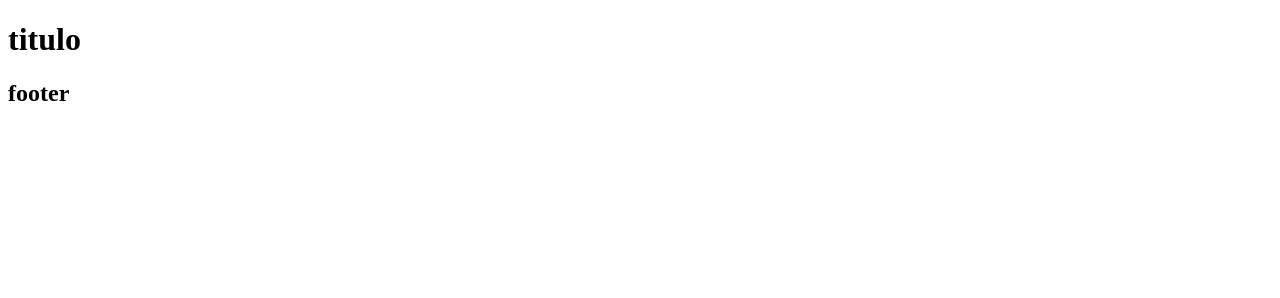
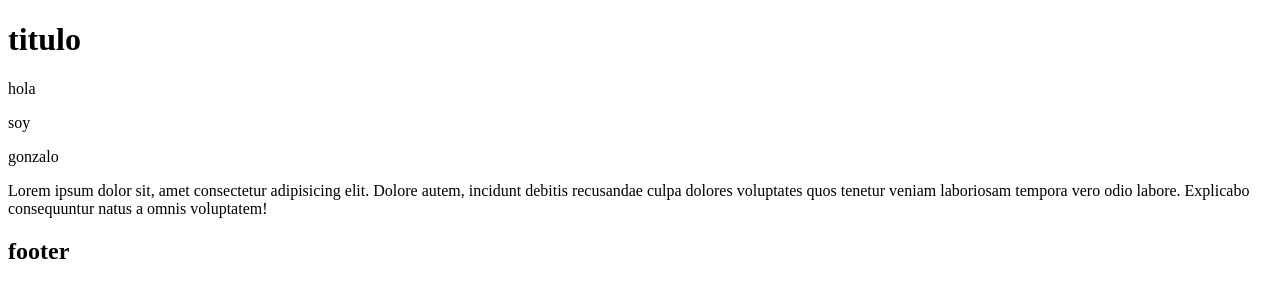
Before and after one commit to Gonzalo-Coradello/clase10, a plain HTML site: page index.html in a window 1280 px wide. Drawn offline with Linux system fonts and the light colour scheme.

Commit message:
creÃe main

```diff
--- a/index.html
+++ b/index.html
@@ -9,6 +9,12 @@
 <body>
     <h1>titulo</h1>
 
+    <main>
+        <p>hola</p>
+        <p>soy</p>
+        <p>gonzalo</p>
+        <p>Lorem ipsum dolor sit, amet consectetur adipisicing elit. Dolore autem, incidunt debitis recusandae culpa dolores voluptates quos tenetur veniam laboriosam tempora vero odio labore. Explicabo consequuntur natus a omnis voluptatem!</p>
+    </main>
     <footer>
         <h2>footer</h2>
     </footer>
```
